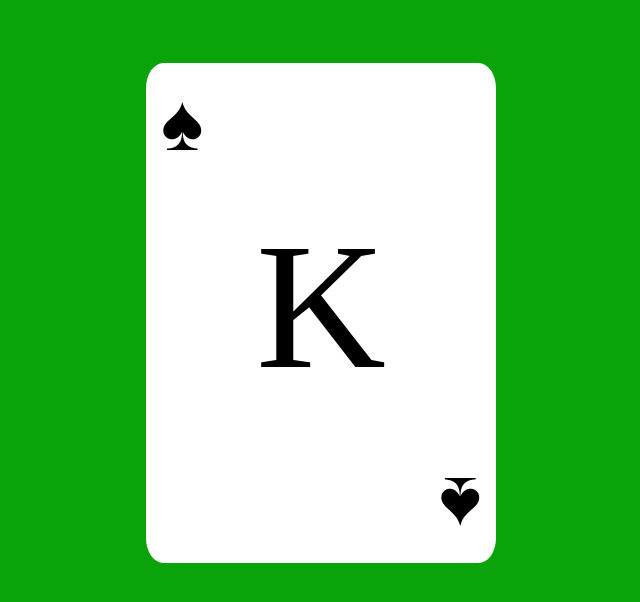
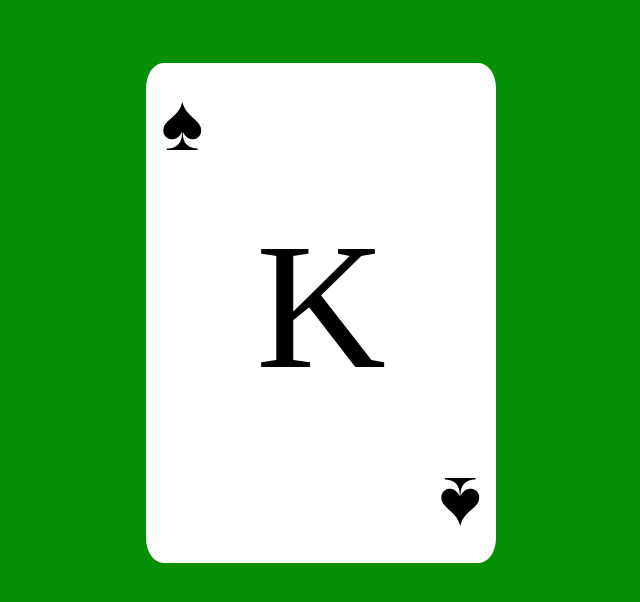
Before and after one commit to CJSN22/random-card, a plain HTML site: page index.html in a window 1280 px wide. Shown: the whole page, without its empty margins (319-959 px from the left). Drawn offline with Linux system fonts and the light colour scheme.

Commit message:
styles upadate to background

```diff
--- a/style.css
+++ b/style.css
@@ -1,5 +1,5 @@
 .container {
-   background-color: rgb(10, 163, 10);
+   background-color: rgb(4, 143, 4);
 }
 
 .card {
```
